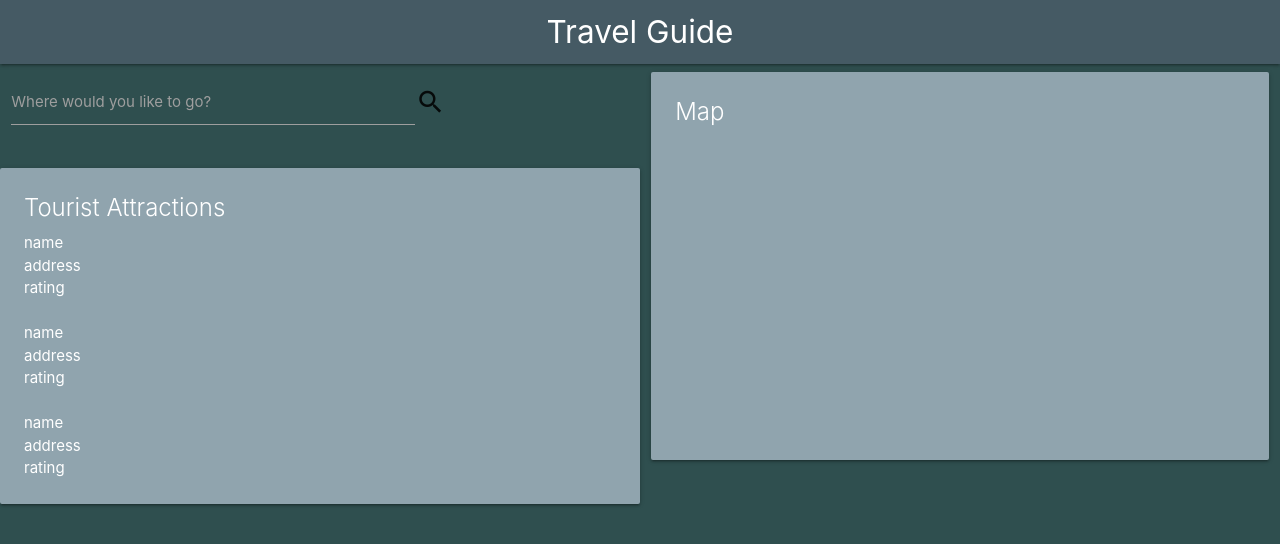
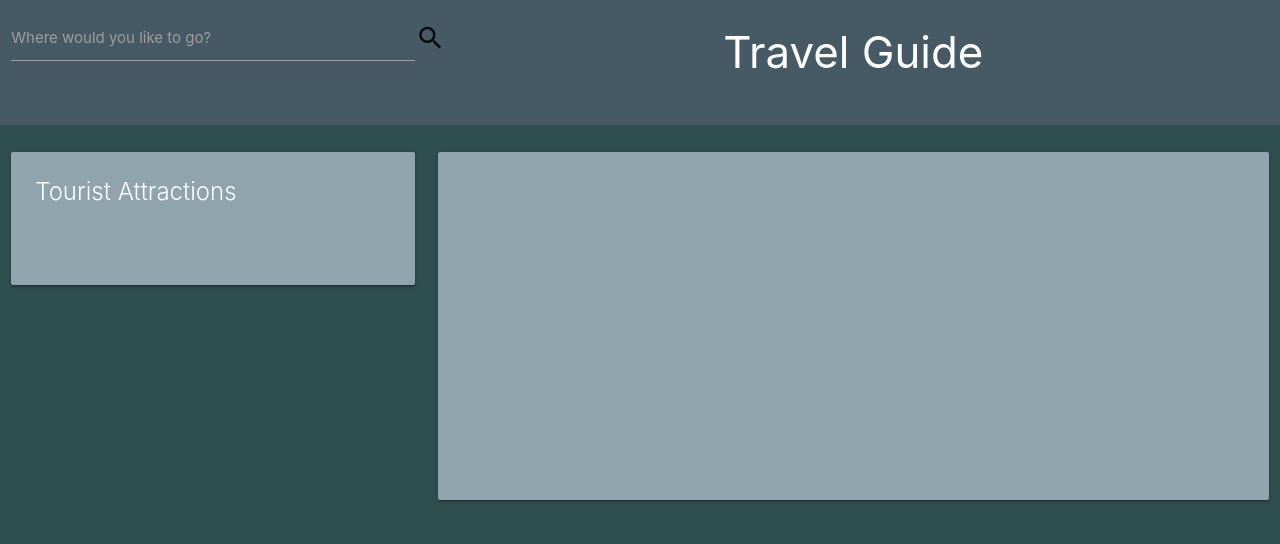
Before and after one commit to alpinelife37/Homework07, a plain HTML site: page index.html in a window 1280 px wide. Drawn offline with nearby package versions, Linux system fonts and the light colour scheme; some packages are replaced by stand-ins of ours.

Commit message:
fix layout

```diff
--- a/index.html
+++ b/index.html
@@ -20,50 +20,54 @@
     <meta name="viewport" content="width=device-width, initial-scale=1.0" />
   </head>
   <header>
-    <nav>
-      <div class="nav-wrapper blue-grey darken-2">
-        <a href="#" class="brand-logo center">Travel Guide</a>
+    <!-- <nav> -->
+      <div class="nav-wrapper blue-grey darken-2 row">
+        <div class="input-field col m4 s12">
+          <input type="text" id="autocomplete-input" class="autocomplete white-text" />
+          <label for="autocomplete-input">Where would you like to go?</label>
+          <i class="material-icons prefix" id="findCity">search</i>
+        </div>
+        <div class="col m8 s12 center">
+          <h3 class="white-text">Travel Guide</h3>
           <ul id="nav-mobile" class="right hide-on-med-and-down"></ul>
         </div>
-    </nav>
+      </div>
+    <!-- </nav> -->
   </header>
   <body>
     <div class="container-fluid">
       <div class="row">
-        <div class="col m6 s12">
+        <!-- <div class="col m6 s12"> -->
+          <!-- <div class="row">
+            <!-- <div class="input-field col s8">
+              <input type="text" id="autocomplete-input" class="autocomplete white-text" />
+              <label for="autocomplete-input">Where would you like to go?</label>
+              <i class="material-icons prefix" id="findCity">search</i>
+            </div> -->
+          <!-- </div> -->
           <div class="row">
-            <div class="input-field col s8">
-              <input type="text" id="autocomplete-input" class="autocomplete white-text" />
-              <label for="autocomplete-input"
-                >Where would you like to go?</label
-              >
-              <i class="material-icons prefix" id="findCity">search</i>
-            </div>
-          </div>
-          <div class="row">
+            <div class="col m4 s12">
               <div class="card blue-grey lighten-2">
                 <div class="card-content white-text">
                   <span class="card-title">Tourist Attractions</span>
-                <div class="name">name</div>
-                <div class="address">address</div>
-                <div class="rating">rating</div>
+                  <div class="name"></div>
+                  <div class="address"></div>
+                  <div class="rating"></div>
                   <br>
-                <div class="name1">name</div>
-                <div class="address1">address</div>
-                <div class="rating1">rating</div>
+                  <div class="name1"></div>
+                  <div class="address1"></div>
+                  <div class="rating1"></div>
                   <br>
-                <div class="name2">name</div>
-                <div class="address2">address</div>
-                <div class="rating2">rating</div>
+                  <div class="name2"></div>
+                  <div class="address2"></div>
+                  <div class="rating2"></div>
                 </div>
               </div>
             </div>
-        </div>
-        <div class="col m6 s12">
+
+            <div class="col m8 s12">
                 <div class="card blue-grey lighten-2">
-            <div class="card-content white-text">
-              <span class="card-title">Map</span>
-              <div class="temp"></div>
+                  <div class="card-content center">
                     <div id="map"></div>
                   </div>
                 </div>
--- a/script.js
+++ b/script.js
@@ -16,7 +16,7 @@ function searchForCityByName() {
     url: queryURLWeather,
     method: "GET"
   }).then(function(response) {
-    $(".temp").text("Temperature (F) " + response.main.temp);
+    $(".temp").text("Temperature " + response.main.temp + String.fromCharCode(176) + "F");
     var lat = response.coord.lat;
     var lon = response.coord.lon;
     console.log("lat", lat);
@@ -36,7 +36,7 @@ function searchForCityByName() {
         }
         map.setCenter(results[0].geometry.location);
       }
-
+      console.log("place service response", results);
       ///////////////////////////////////////////////////////////////////////////////
       var latLon = { lat: lat, lng: lon };
       service.nearbySearch(
```
Lines whose indentation alone changed are shown as unchanged.
